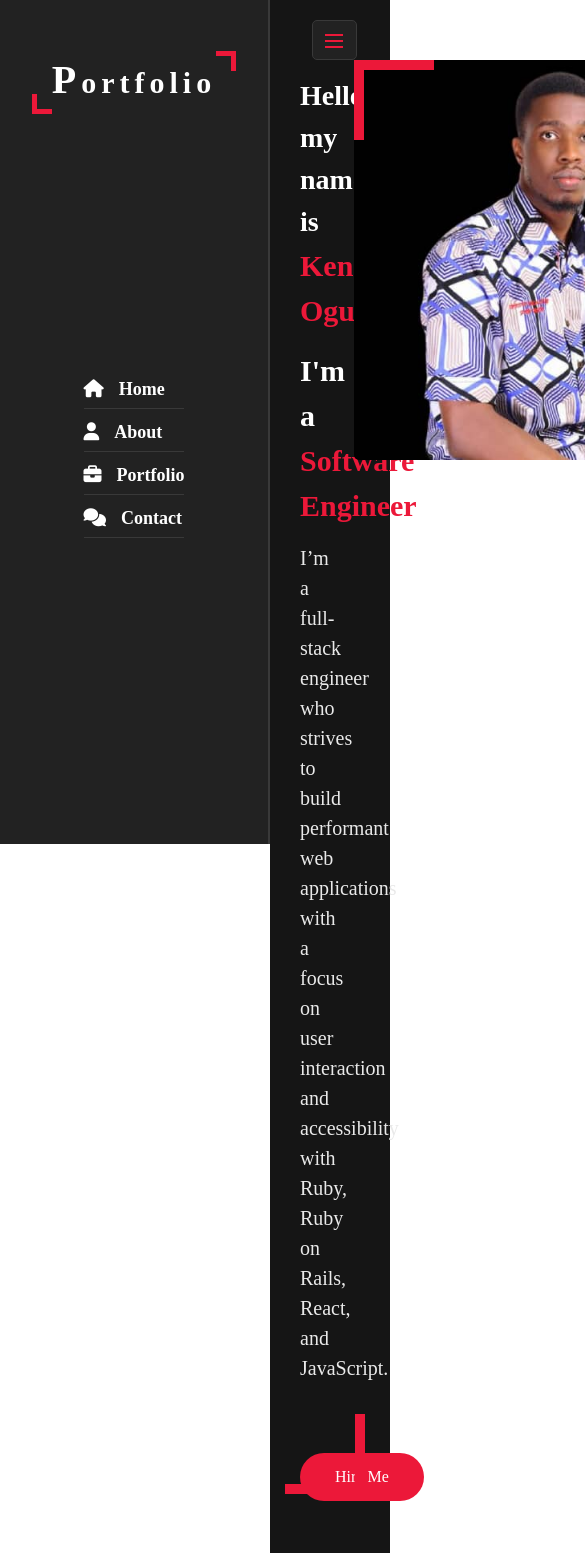
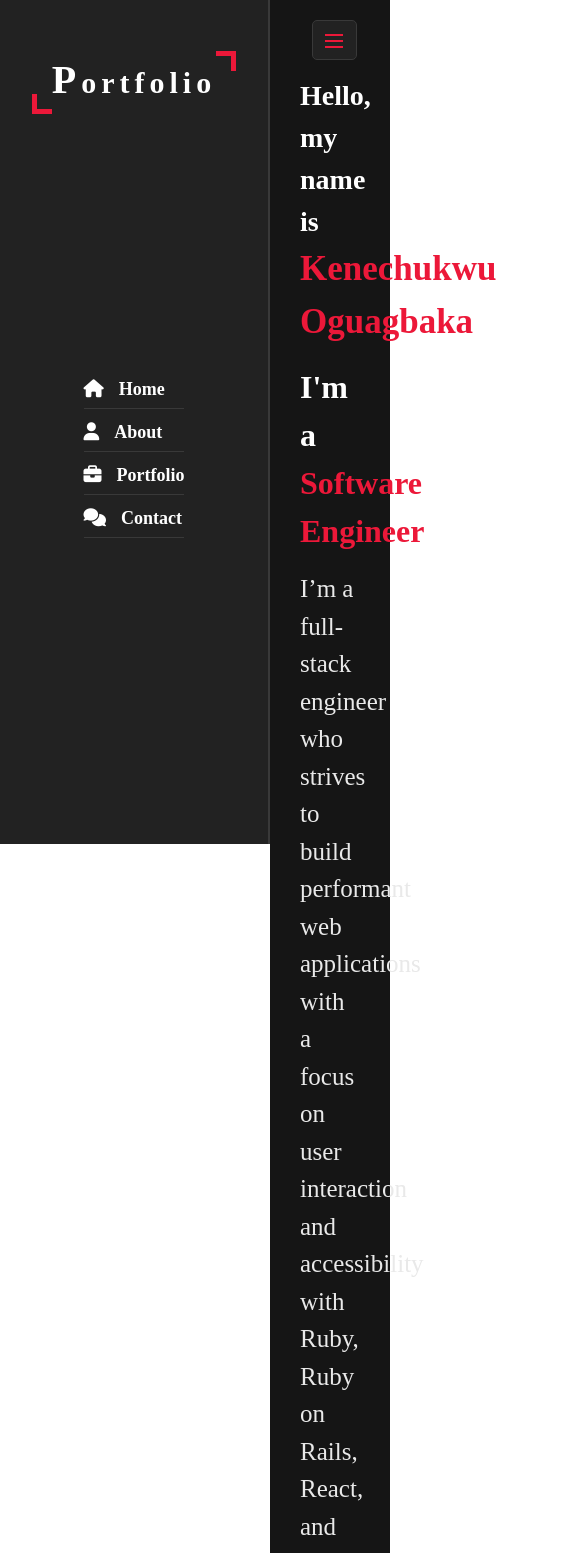
Before and after one commit to keneogu/React-Portfolio, a React (Create React App) app: page / in a window 390 px wide. Shown: the top 1553 px of the page, 585 px wide, since content can reach past the window. Built offline with nearby package versions, Linux system fonts and the light colour scheme; a web font is replaced by a local one.

Commit message:
Add Home mobile page styling

```diff
--- a/src/Container/Home/Home.css
+++ b/src/Container/Home/Home.css
@@ -18,7 +18,7 @@
 		color: var(--skin-color);
 	}
 	h3.my-profession {
-		font-size: 30px;
+		font-size: 32px;
 		margin: 15px 0;
 	}
 	.typing {
@@ -60,3 +60,20 @@
 		border-radius: 5px;
 		height: 400px;
 	}
+
+	@media (max-width:991px) {
+		.home .home-info {
+			flex: 0 0 100%;
+			max-width: 100%;
+		}
+		.home .home-img {
+			display: none;
+		}
+		h3.hello span {
+			font-size: 35px;
+		}
+		.home-info p {
+			margin-bottom: 70px;
+			font-size: 25px;
+		}
+	}
```
